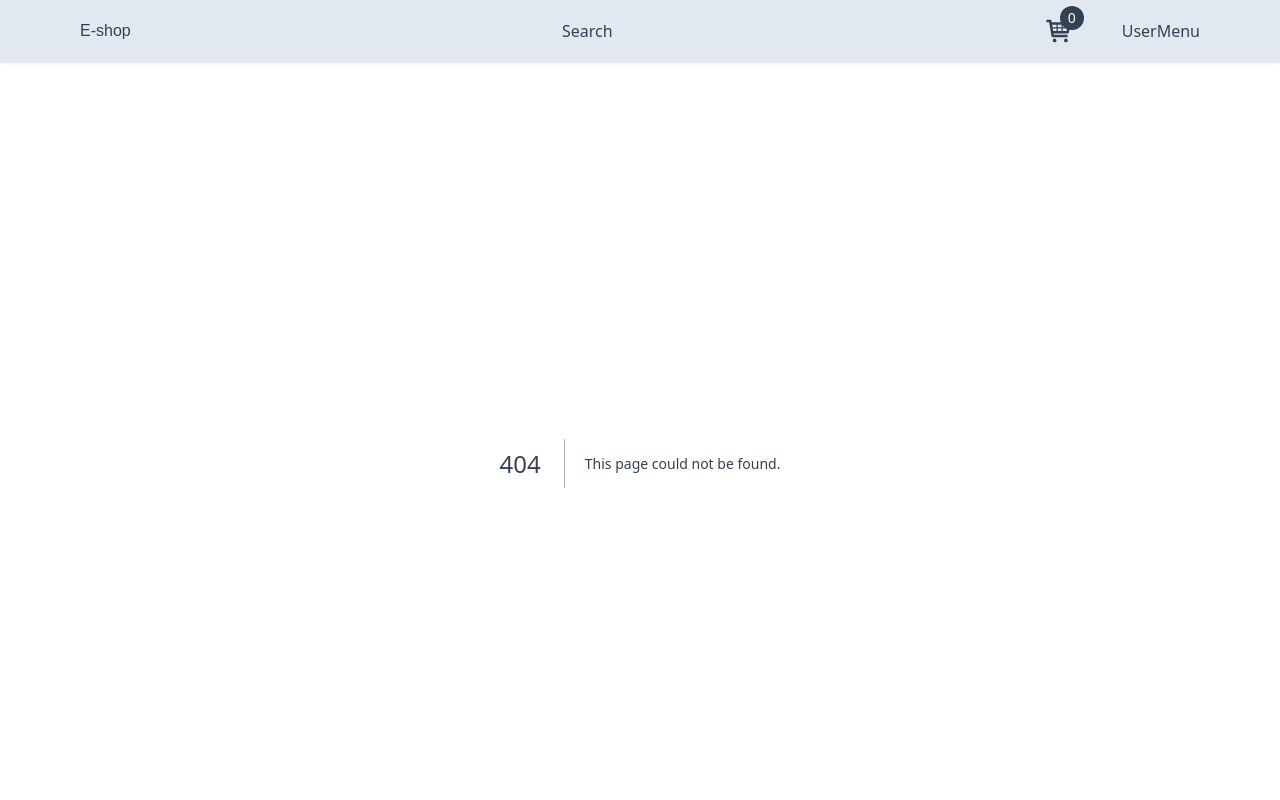
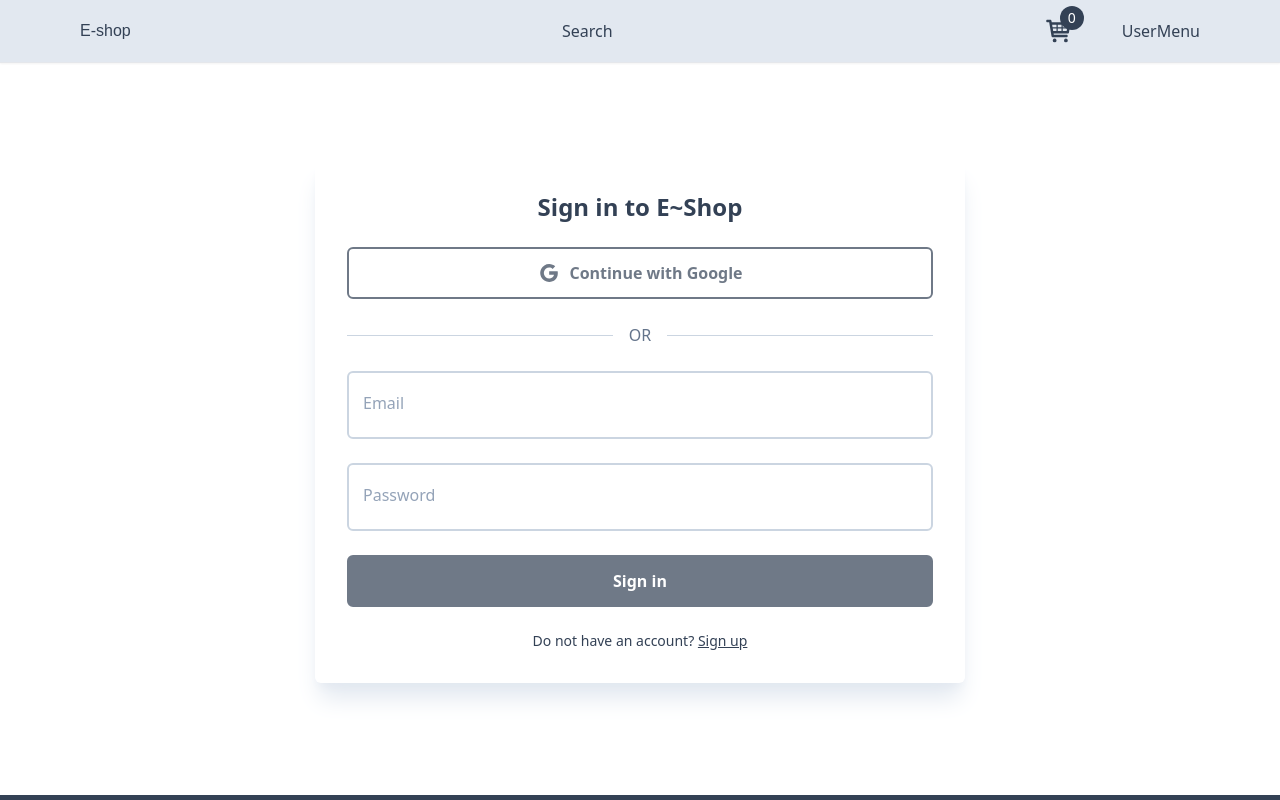
Before and after one commit to annali-SDE/e-shop, a Next.js app: page /login in a window 1280 px wide. Before the commit this address had no page. Shown: the top 800 px of the page. Built offline with nearby package versions, Linux system fonts and the light colour scheme; a web font is replaced by a local one.

Commit message:
Add register and login page

```diff
--- /dev/null
+++ b/app/components/FormWrap.tsx
@@ -0,0 +1,10 @@
+const FormWrap = ({ children }: { children: React.ReactNode }) => {
+	return (
+		<div className='min-h-fit h-full flex items-center justify-center pb-12 pt-24'>
+			<div className='max-w-[650px] w-full flex flex-col gap-6 items-center shadow-xl shadow-slate-200 rounded-md p-4 md:p-8'>
+				{children}
+			</div>
+		</div>
+	);
+};
+export default FormWrap;
--- /dev/null
+++ b/app/components/inputs/Input.tsx
@@ -0,0 +1,45 @@
+'use client';
+
+import { UseFormRegister, FieldValues, FieldErrors } from 'react-hook-form';
+
+interface InputProps {
+	id: string;
+	label: string;
+	type?: string;
+	disabled?: boolean;
+	required?: boolean;
+	register: UseFormRegister<FieldValues>;
+	errors: FieldErrors;
+}
+
+const Input: React.FC<InputProps> = ({
+	id,
+	label,
+	type,
+	disabled,
+	required,
+	register,
+	errors
+}) => {
+	return (
+		<div className='w-full relative'>
+			<input
+				autoComplete='off'
+				id={id}
+				disabled={disabled}
+				{...register(id, { required })}
+				placeholder=''
+				type={type}
+				className={`peer w-full p-4 pt-6 outline-none bg-white font-light border-2 rounded-md disabled:opdacity-70 disabled:cursor-not-allowed ${
+					errors[id] ? 'border-rose-400' : 'border-slate-300'
+				} ${errors[id] ? 'focus:border-rose-400' : 'focus:border-slate-300'}`}
+			/>
+			<label
+				htmlFor={id}
+				className={`absolute cursor-text text-md duration-150 tranform -translate-y-3 top-5 z-10 origin-[0] left-4 peer-placeholder-shown:scale-100 peer-placeholder-shown:translate-y-0 peer-focus:scale-75 peer-focus:-translate-y-4 ${errors[id]? 'text-rose-500' : 'text-slate-400'}`}>
+				{label}
+			</label>
+		</div>
+	);
+};
+export default Input;
--- /dev/null
+++ b/app/login/LoginForm.tsx
@@ -0,0 +1,71 @@
+'use client';
+
+import { useState } from 'react';
+import Heading from '@/app/components/Heading';
+import Input from '@/app/components/inputs/Input';
+import { FieldValues, SubmitHandler, useForm } from 'react-hook-form';
+import Button from '@/app/components/Button';
+import Link from 'next/link';
+import { AiOutlineGoogle } from 'react-icons/ai';
+
+
+const LoginForm = () => {
+  const [isLoading, setIsLoading] = useState(false);
+	const {
+		register,
+		handleSubmit,
+		formState: { errors }
+	} = useForm<FieldValues>({
+		defaultValues: { email: '', password: '' }
+	});
+
+	const onSubmit: SubmitHandler<FieldValues> = async (data) => {
+		setIsLoading(true);
+		console.log(data);
+	};
+  return (
+    <>
+    <Heading title='Sign in to E~Shop' />
+    <Button
+      outline
+      label='Continue with Google'
+      icon={AiOutlineGoogle}
+      onClick={() => {}}
+    />
+    <div className='relative flex items-center w-full'>
+      <div className='flex-grow border-t border-slate-300'></div>
+      <span className='flex-shrink mx-4 text-slate-500'>OR</span>
+      <div className='flex-grow border-t border-slate-300'></div>
+    </div>
+    <Input
+      id='email'
+      label='Email'
+      disabled={isLoading}
+      register={register}
+      errors={errors}
+      required
+    />
+    <Input
+      id='password'
+      label='Password'
+      disabled={isLoading}
+      register={register}
+      errors={errors}
+      required
+      type='password'
+    />
+    <Button
+      label={isLoading ? 'Loading...' : 'Sign in'}
+      disabled={isLoading}
+      onClick={handleSubmit(onSubmit)}
+    />
+    <p className='text-sm'>
+      Do not have an account?{' '}
+      <Link className='underline' href='/register'>
+        Sign up
+      </Link>
+    </p>
+  </>
+  )
+}
+export default LoginForm
--- /dev/null
+++ b/app/login/page.tsx
@@ -0,0 +1,14 @@
+import Container from '../components/Container';
+import FormWrap from '../components/FormWrap';
+import LoginForm from './LoginForm';
+
+const page = () => {
+  return (
+    <Container>
+			<FormWrap>
+        <LoginForm />
+			</FormWrap>
+		</Container>
+  )
+}
+export default page
--- /dev/null
+++ b/app/register/RegisterForm.tsx
@@ -0,0 +1,79 @@
+'use client';
+
+import { useState } from 'react';
+import Heading from '@/app/components/Heading';
+import Input from '@/app/components/inputs/Input';
+import { FieldValues, SubmitHandler, useForm } from 'react-hook-form';
+import Button from '@/app/components/Button';
+import Link from 'next/link';
+import { AiOutlineGoogle } from 'react-icons/ai';
+
+const RegisterForm = () => {
+	const [isLoading, setIsLoading] = useState(false);
+	const {
+		register,
+		handleSubmit,
+		formState: { errors }
+	} = useForm<FieldValues>({
+		defaultValues: { name: '', email: '', password: '' }
+	});
+
+	const onSubmit: SubmitHandler<FieldValues> = async (data) => {
+		setIsLoading(true);
+		console.log(data);
+	};
+
+	return (
+		<>
+			<Heading title='Sign up for E~Shop' />
+			<Button
+				outline
+				label='Sign up with Google'
+				icon={AiOutlineGoogle}
+				onClick={() => {}}
+			/>
+			<div className='relative flex items-center w-full'>
+				<div className='flex-grow border-t border-slate-300'></div>
+				<span className='flex-shrink mx-4 text-slate-500'>OR</span>
+				<div className='flex-grow border-t border-slate-300'></div>
+			</div>
+			<Input
+				id='name'
+				label='Name'
+				disabled={isLoading}
+				register={register}
+				errors={errors}
+				required
+			/>
+			<Input
+				id='email'
+				label='Email'
+				disabled={isLoading}
+				register={register}
+				errors={errors}
+				required
+			/>
+			<Input
+				id='password'
+				label='Password'
+				disabled={isLoading}
+				register={register}
+				errors={errors}
+				required
+				type='password'
+			/>
+			<Button
+				label={isLoading ? 'Loading...' : 'Sign up'}
+				disabled={isLoading}
+				onClick={handleSubmit(onSubmit)}
+			/>
+			<p className='text-sm'>
+				Already have an account?{' '}
+				<Link className='underline' href='/login'>
+					Log in
+				</Link>
+			</p>
+		</>
+	);
+};
+export default RegisterForm;
--- /dev/null
+++ b/app/register/page.tsx
@@ -0,0 +1,14 @@
+import Container from '../components/Container';
+import FormWrap from '../components/FormWrap';
+import RegisterForm from './RegisterForm';
+
+const Register = () => {
+	return (
+		<Container>
+			<FormWrap>
+        <RegisterForm />
+			</FormWrap>
+		</Container>
+	);
+};
+export default Register;
--- a/package.json
+++ b/package.json
@@ -23,6 +23,7 @@
     "postcss": "8.4.47",
     "react": "18.3.1",
     "react-dom": "18.3.1",
+    "react-hook-form": "^7.53.1",
     "react-hot-toast": "^2.4.1",
     "react-icons": "^5.3.0",
     "tailwindcss": "3.4.14",
```
Also changed, not shown: 1 other file (tests, documents, lock files or other folders).
